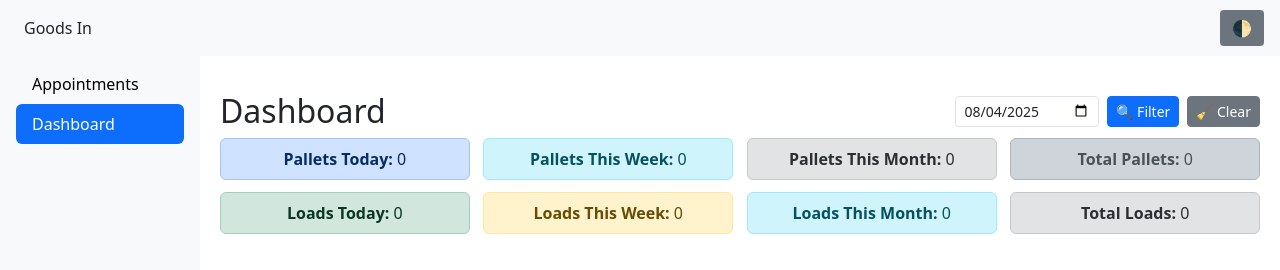
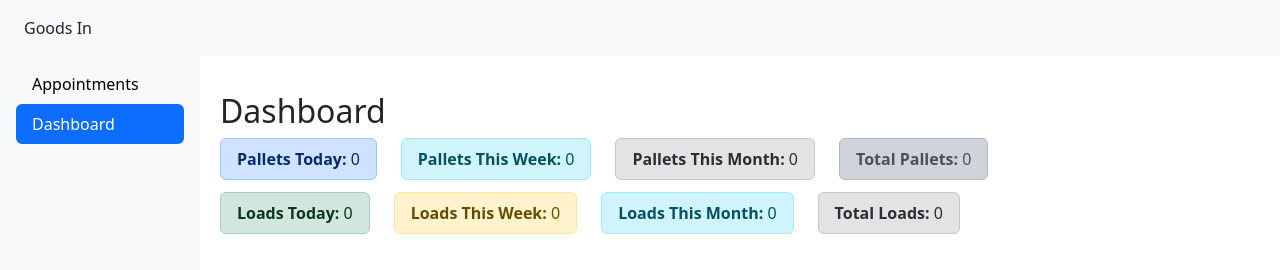
Before and after one commit to Buenomaurilio/Django_GoodsIn_test, a Django app: page /dashboard/ in a window 1280 px wide. Shown: the top 270 px of the page. Run offline with Django 5.2, Linux system fonts and the light colour scheme; the visitor is signed in with stand-in values (Sample User, id 1); data that the repository does not hold is empty.

Commit message:
Update dashboard.html

```diff
--- a/templates/appointments/dashboard.html
+++ b/templates/appointments/dashboard.html
@@ -4,9 +4,9 @@
 
 <!-- Header e Filtros fixos -->
 <div class="sticky-top py-3 dark-bg" style="top: 0; z-index: 1020;">
-  <div class="d-flex justify-content-between align-items-center flex-wrap gap-2 mb-2">
+  <div class="d-flex justify-content-between align-items-center gap-2 mb-2 flex-nowrap">
     <h2 class="mb-0">Dashboard</h2>
-    <form method="get" class="d-flex align-items-center gap-2">
+    <form method="get" class="d-flex align-items-center gap-2 flex-nowrap">
       <input type="date" name="date" class="form-control form-control-sm w-auto" value="{{ selected_date|date:'Y-m-d' }}">
       <button type="submit" class="btn btn-sm btn-primary">🔍 Filter</button>
       <a href="{% url 'dashboard' %}" class="btn btn-sm btn-secondary">🧹 Clear</a>
@@ -14,63 +14,78 @@
   </div>
 
   <!-- KPIs Pallets -->
-  <div class="d-flex flex-wrap justify-content-between mb-2">
-    <div class="alert alert-primary text-center py-2 mb-1" style="min-width: 24%">
+  <div class="row mb-2 flex-nowrap overflow-auto" style="white-space: nowrap;">
+    <div class="col-auto">
+      <div class="alert alert-primary text-center py-2 mb-1">
         <strong>Pallets Today:</strong> {{ pallets_today }}
       </div>
-    <div class="alert alert-info text-center py-2 mb-1" style="min-width: 24%">
+    </div>
+    <div class="col-auto">
+      <div class="alert alert-info text-center py-2 mb-1">
         <strong>Pallets This Week:</strong> {{ pallets_week }}
       </div>
-    <div class="alert alert-secondary text-center py-2 mb-1" style="min-width: 24%">
+    </div>
+    <div class="col-auto">
+      <div class="alert alert-secondary text-center py-2 mb-1">
         <strong>Pallets This Month:</strong> {{ pallets_month }}
       </div>
-    <div class="alert alert-dark text-center py-2 mb-1" style="min-width: 24%">
+    </div>
+    <div class="col-auto">
+      <div class="alert alert-dark text-center py-2 mb-1">
         <strong>Total Pallets:</strong> {{ pallets_total }}
+      </div>
     </div>
   </div>
 
   <!-- KPIs Loads -->
-  <div class="d-flex flex-wrap justify-content-between mb-2">
-    <div class="alert alert-success text-center py-2 mb-1" style="min-width: 24%">
+  <div class="row mb-0 flex-nowrap overflow-auto" style="white-space: nowrap;">
+    <div class="col-auto">
+      <div class="alert alert-success text-center py-2 mb-1">
         <strong>Loads Today:</strong> {{ loads_today }}
       </div>
-    <div class="alert alert-warning text-center py-2 mb-1" style="min-width: 24%">
+    </div>
+    <div class="col-auto">
+      <div class="alert alert-warning text-center py-2 mb-1">
         <strong>Loads This Week:</strong> {{ loads_week }}
       </div>
-    <div class="alert alert-info text-center py-2 mb-1" style="min-width: 24%">
+    </div>
+    <div class="col-auto">
+      <div class="alert alert-info text-center py-2 mb-1">
         <strong>Loads This Month:</strong> {{ loads_month }}
       </div>
-    <div class="alert alert-secondary text-center py-2 mb-1" style="min-width: 24%">
+    </div>
+    <div class="col-auto">
+      <div class="alert alert-secondary text-center py-2 mb-1">
         <strong>Total Loads:</strong> {{ loads_total }}
       </div>
     </div>
   </div>
+</div>
 
-<!-- Área com rolagem só para gráficos -->
+<!-- Área com rolagem horizontal para gráficos -->
 <div class="chart-scrollable mt-3">
   <!-- Gráficos: Checker por período -->
-  <div class="d-flex flex-wrap justify-content-between">
-    <div style="min-width: 49%" class="mb-4">
+  <div class="row flex-nowrap overflow-auto" style="white-space: nowrap;">
+    <div class="col-auto me-4">
       <canvas id="checkerChartDay" data-chart='{{ checker_day|safe }}'></canvas>
     </div>
-    <div style="min-width: 49%" class="mb-4">
+    <div class="col-auto me-4">
       <canvas id="checkerChartWeek" data-chart='{{ checker_week|safe }}'></canvas>
+    </div>
+    <div class="col-auto">
+      <canvas id="checkerChartMonth" data-chart='{{ checker_month|safe }}'></canvas>
     </div>
   </div>
 
-  <div class="mb-4">
-    <canvas id="checkerChartMonth" data-chart='{{ checker_month|safe }}'></canvas>
-  </div>
-
   <!-- Gráficos: Status por período -->
-  <div class="d-flex flex-wrap justify-content-between">
-    <div style="min-width: 32%" class="mb-4">
+  <div class="row flex-nowrap overflow-auto mt-4" style="white-space: nowrap;">
+    <div class="col-auto me-4">
       <canvas id="statusChartDay" data-chart='{{ loads_status_day|safe }}'></canvas>
     </div>
-    <div style="min-width: 32%" class="mb-4">
+    <div class="col-auto me-4">
       <canvas id="statusChartWeek" data-chart='{{ loads_status_week|safe }}'></canvas>
     </div>
-    <div style="min-width: 32%" class="mb-4">
+    <div class="col-auto">
       <canvas id="statusChartMonth" data-chart='{{ loads_status_month|safe }}'></canvas>
     </div>
   </div>
@@ -89,14 +104,16 @@
 <script src="{% static 'appointments/js/dashboard_charts.js' %}"></script>
 
 <style>
+  html {
+    overflow-x: auto;
+  }
   .chart-scrollable {
-    max-height: 70vh;
-    overflow-y: auto;
     padding: 0 10px;
+    overflow-x: auto;
   }
   canvas {
     background-color: transparent;
-    width: 100% !important;
+    width: 500px !important;
     height: auto !important;
   }
 </style>
```
Lines whose indentation alone changed are shown as unchanged.
